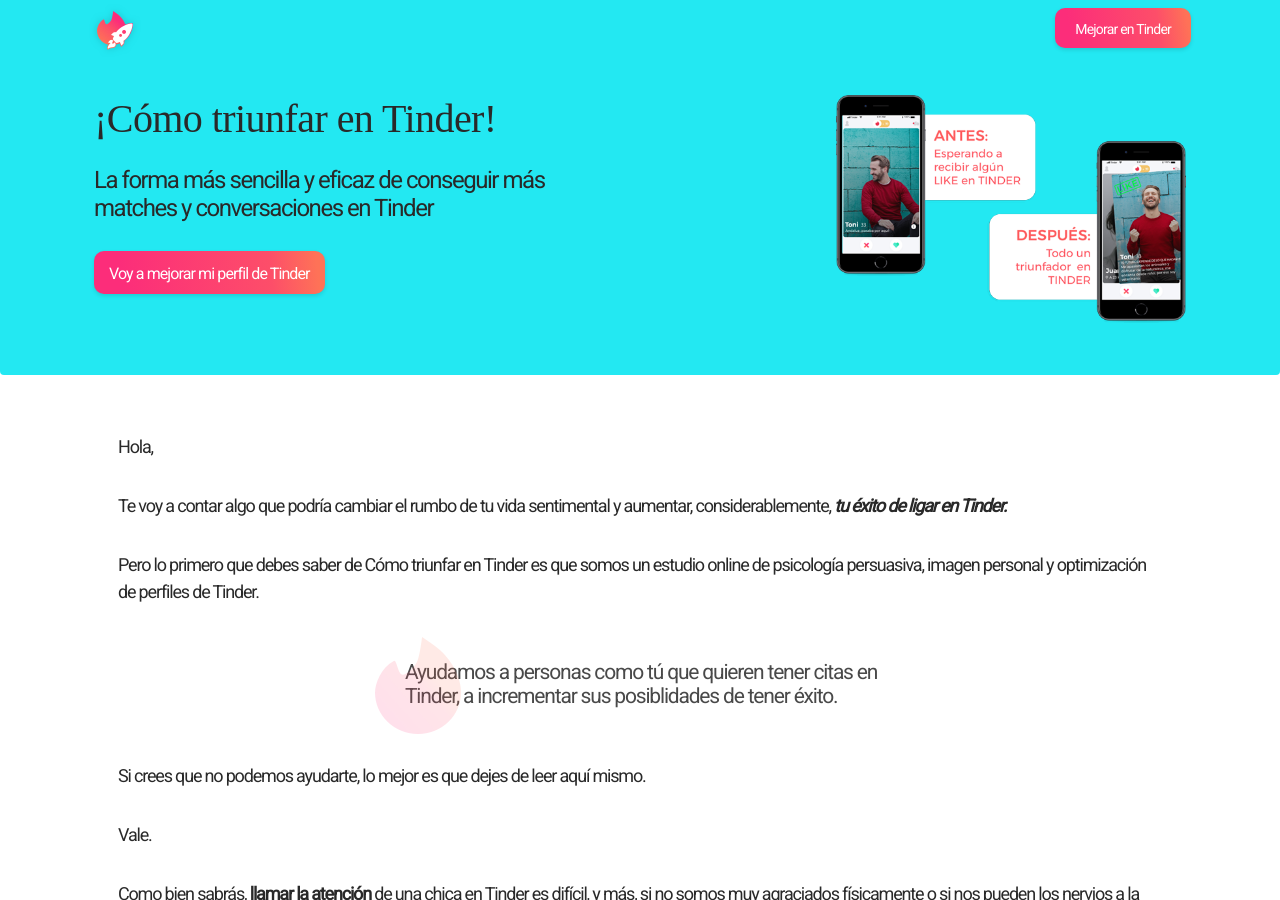
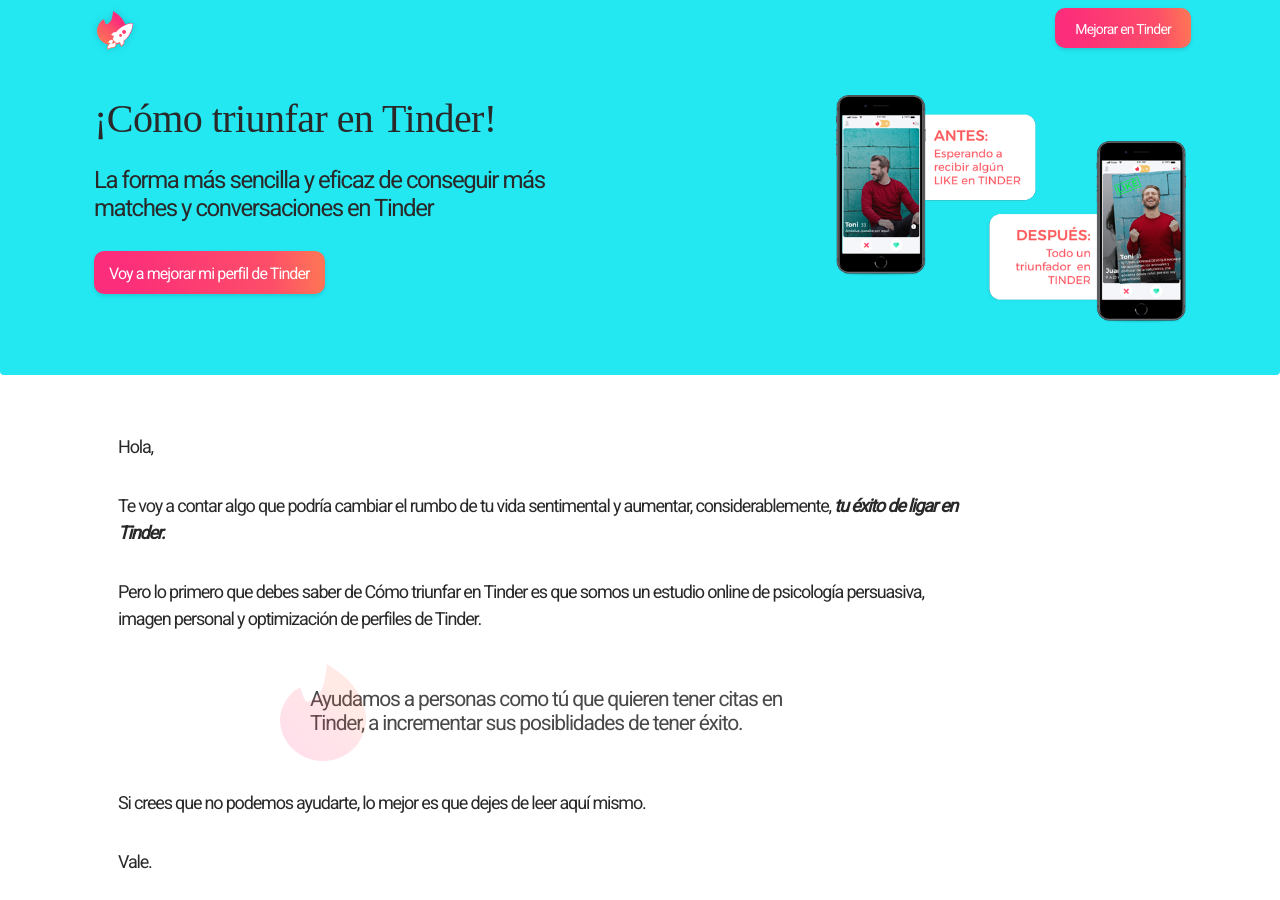
Before and after one commit to dmartincc/tinderpower.github.io, a Jekyll site: the page built from index.md, in a window 1280 px wide and 900 px high. Built offline with Jekyll 4.4.1, drawn with Linux system fonts in a browser that asks for light colours; comment, search, counter and statistics services are not loaded.

Commit message:
padding body text

```diff
--- a/_layouts/landing.html
+++ b/_layouts/landing.html
@@ -1,14 +1,15 @@
 ---
 layout: default
 ---
-{% include header.html %}
-{% include topCTA.html %}
-{% include modal.html %}
+
+{% include header.html %} {% include topCTA.html %} {% include modal.html %}
 <div class="container">
   <div class="row">
-    <div class="col-12 px-5-xl px-lg-5 pb-5">
+    <div class="col-1 d-sm-none"></div>
+    <div class="col-10 px-xl-5 px-lg-5 pb-5">
       {{ content }}
     </div>
+    <div class="col-1 d-sm-none"></div>
   </div>
 </div>
 {% include bottomCTA.html %}
```
